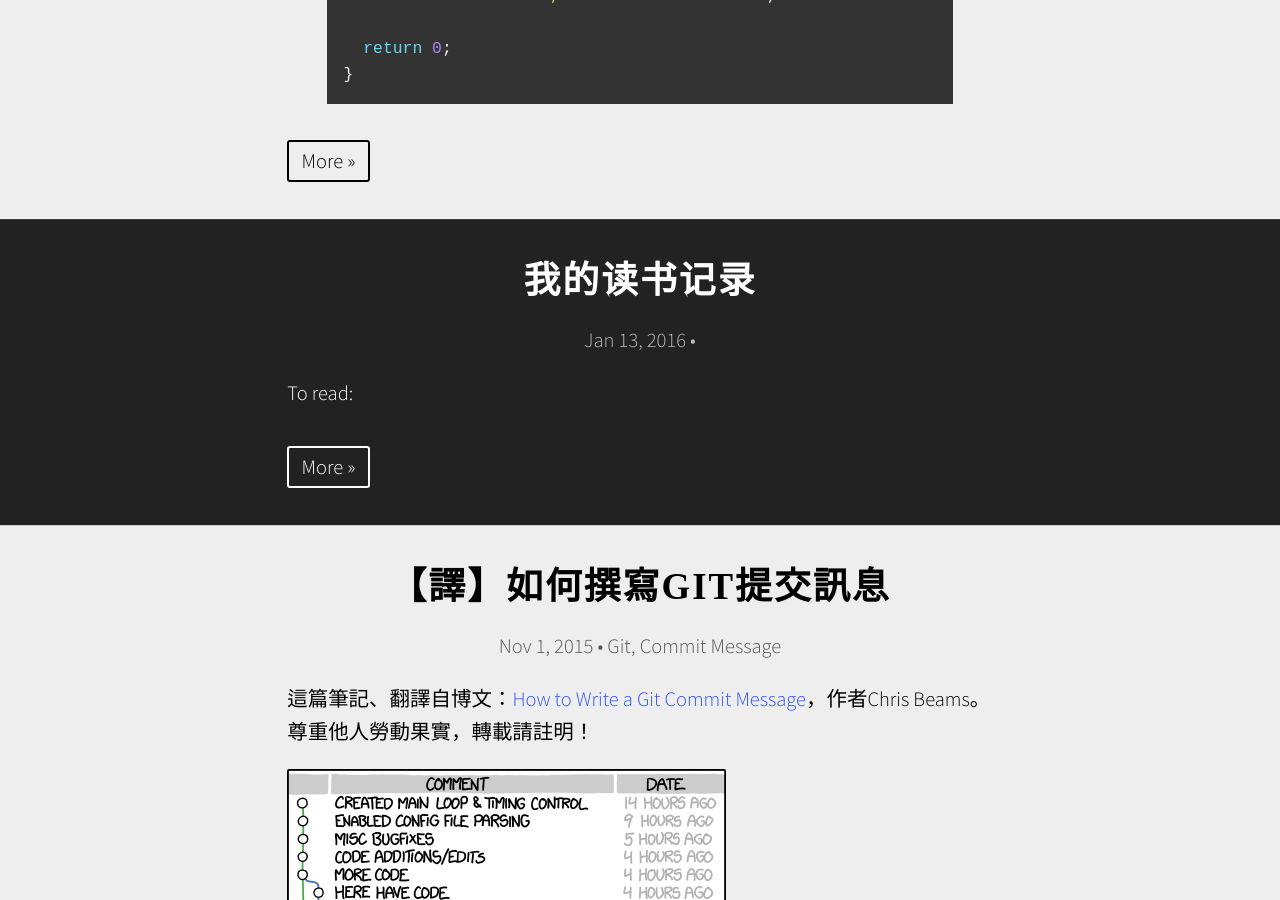
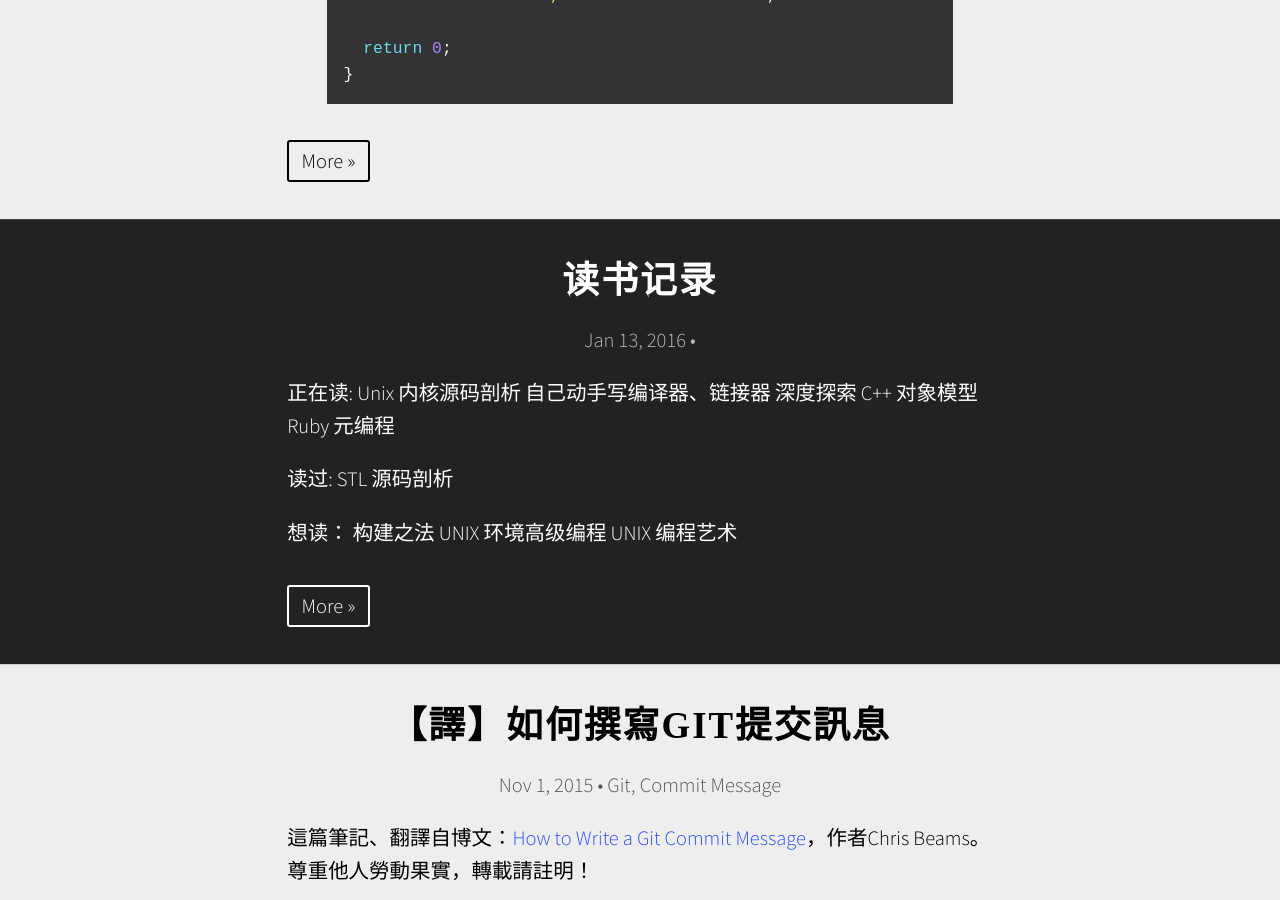
Before and after one commit to Justme0/justme0.github.io, a Jekyll site: the page built from index.html, in a window 1280 px wide and 900 px high, scrolled down 756 px. Built offline with Jekyll 4.4.1, drawn with Linux system fonts in a browser that asks for light colours; nearby versions of some CDN libraries; some web fonts are replaced; formulas are drawn with MathJax 3.

Commit message:
update reading list

```diff
--- a/_posts/2016-01-13-book.md
+++ b/_posts/2016-01-13-book.md
@@ -1,6 +1,18 @@
 ---
-title: "我的读书记录"
+title: "读书记录"
 comments: true
 ---
 
-To read:
+正在读:
+Unix 内核源码剖析
+自己动手写编译器、链接器
+深度探索 C++ 对象模型
+Ruby 元编程
+
+读过:
+STL 源码剖析
+
+想读：
+构建之法
+UNIX 环境高级编程
+UNIX 编程艺术
```
Also changed, not shown: 1 other file.
